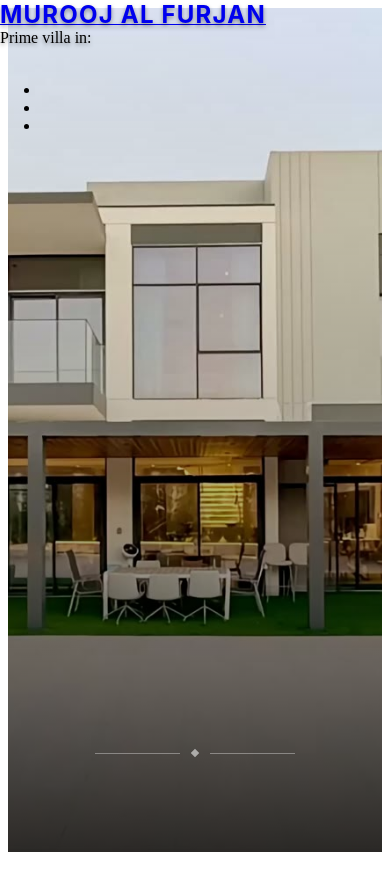
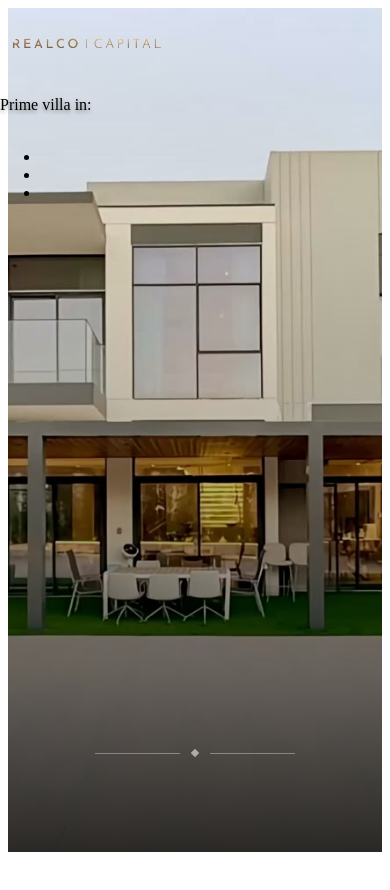
Before and after one commit to salehbiz/murooj-al-furjan-villa, a website built with Vite: page index.html in a window 390 px wide. Shown: the top 890 px of the page. Built offline with nearby package versions, Linux system fonts and the light colour scheme.

Commit message:
feat: replace text brand logo with image logo and adjust size

```diff
--- a/custom.css
+++ b/custom.css
@@ -605,3 +605,17 @@ body {
     margin-right: var(--_spacing---margin--margin-base) !important;
   }
 }
+
+/* Brand Logo Image Styling */
+.brand-logo-img {
+  height: 160px !important; /* Premium extra large size */
+  width: auto !important;
+  object-fit: contain !important;
+  display: block !important;
+}
+
+@media screen and (max-width: 767px) {
+  .brand-logo-img {
+    height: 96px !important; /* Extra large on mobile too */
+  }
+}
--- a/index.html
+++ b/index.html
@@ -160,7 +160,7 @@
                 href="/"
                 aria-current="page"
                 class="brand-wrap w-nav-brand w--current"
-                ><span class="brand-text" style="font-size: 1.5rem; font-weight: 700; letter-spacing: 0.05em; text-transform: uppercase; color: currentColor; font-family: 'Outfit', 'Inter', sans-serif;">Murooj Al Furjan</span></a
+                ><img src="/assets/logo.png" alt="Murooj Al Furjan Logo" class="brand-logo-img" /></a
               >
               <div class="nav-center-content">
                 <div class="location-title-side">Prime villa in:</div>
```
Also changed, not shown: assets/logo.png (added).
